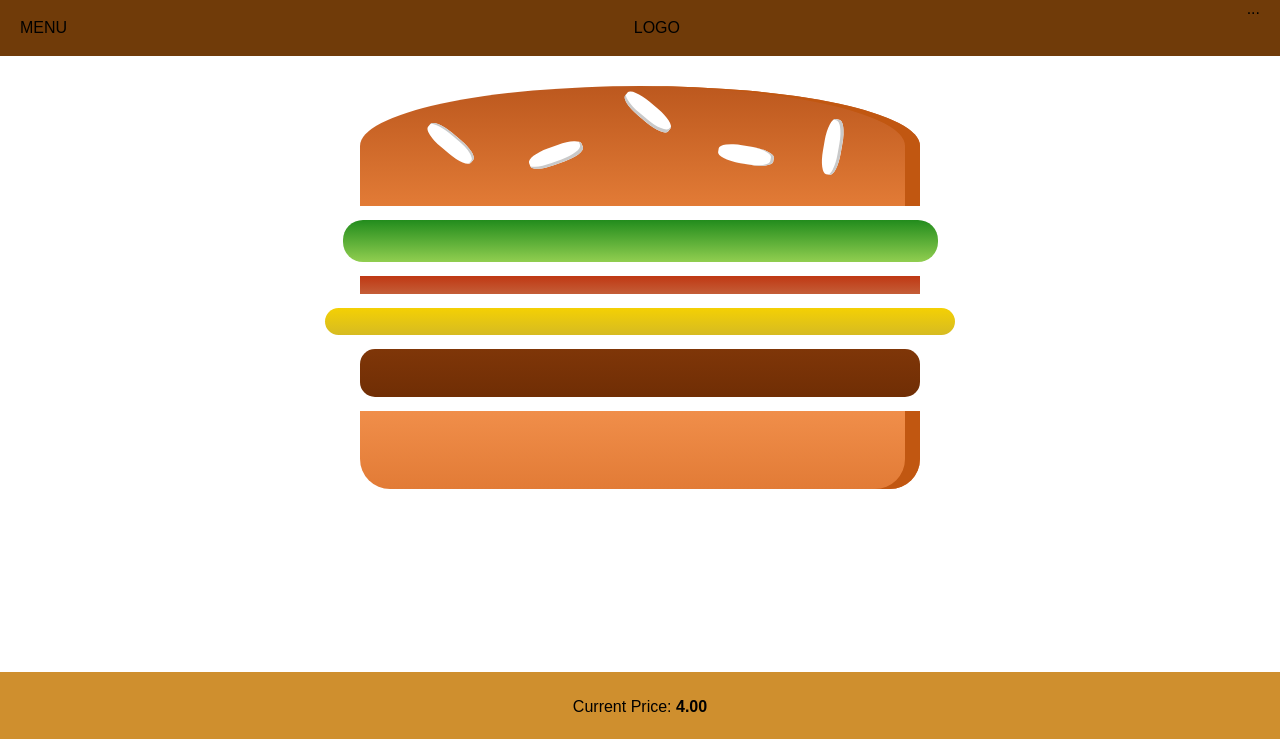
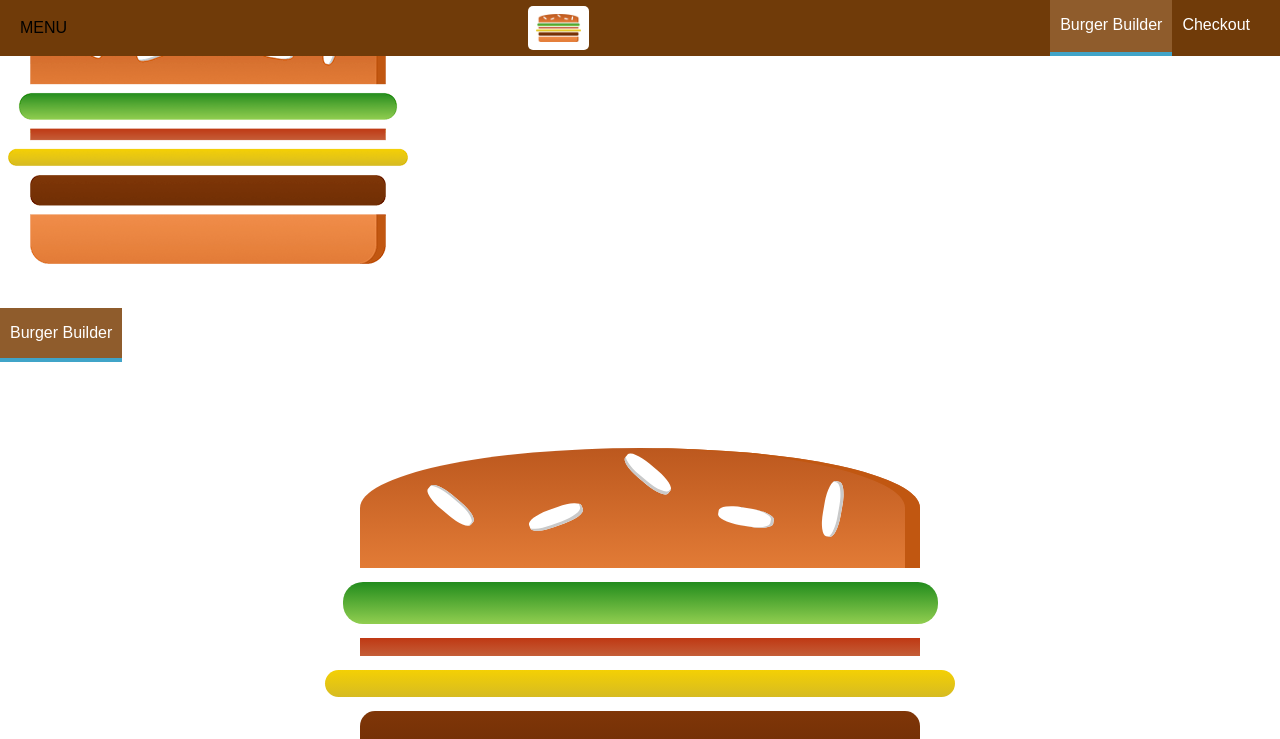
Before and after one commit to cristianvl8/Burger-Builder-REACT, a React app: page / in a window 1280 px wide. Shown: the top 739 px of the page. Built offline with nearby package versions, Linux system fonts and the light colour scheme.

Commit message:
need to fix logo

```diff
--- a/src/components/Layout/Layout.js
+++ b/src/components/Layout/Layout.js
@@ -1,10 +1,12 @@
 import React from 'react'
 import './Layout.css'
+import SideDrawer from '../Navigation//SideDrawer/SideDrawer'
 import Toolbar from '../Navigation/Toolbar/Toolbar'
 
 const layout = ( props ) => (
     <>
-        <Toolbar/>
+        <Toolbar />
+        <SideDrawer/>
         <main className='Content'>
             {props.children}
         </main>
--- /dev/null
+++ b/src/components/Logo/Logo.js
@@ -0,0 +1,14 @@
+import React from 'react'
+import burgerLogo from '../../assets/images/burger-logo.png.png'
+import classes from './Logo.module.css'
+
+const Logo = (props) => (
+
+    <div className={classes.Logo} style={{height: props.height}}>
+        <img src={burgerLogo} alt="MyBurger"></img>
+    </div>
+
+
+)
+
+export default Logo
--- /dev/null
+++ b/src/components/Logo/Logo.module.css
@@ -0,0 +1,14 @@
+.Logo {
+
+
+    background-color: white;
+    padding: 8px;
+    height: 100%;
+    box-sizing: border-box;
+    border-radius: 5px;
+
+}
+
+.Logo img {
+    height: 100%;
+}
--- /dev/null
+++ b/src/components/Navigation/NavigationItems/NavigationItem/NavigationItem.js
@@ -0,0 +1,12 @@
+import React from 'react'
+import classes from './NavigationItem.module.css'
+
+const navigationItem = (props) => (
+
+    <li className={classes.NavigationItem}>
+        <a
+            href={props.link}
+            className={props.active && classes.active}>{props.children}</a></li>
+
+ )
+    export default navigationItem
--- /dev/null
+++ b/src/components/Navigation/NavigationItems/NavigationItem/NavigationItem.module.css
@@ -0,0 +1,52 @@
+.NavigationItem {
+
+margin: 10px 0;
+box-sizing: border-box;
+display: block;
+height: 100%;
+
+}
+
+.NavigationItem a {
+
+color: #8F5C2C;
+text-decoration: none;
+height: 100%;
+padding: 16px 10px;
+box-sizing: border-box;
+display: block;
+
+}
+
+.NavigationItem a:hover,
+.NavigationItem a:active,
+.NavigationItem a.active {
+
+
+    color: #40a4c8
+}
+
+@media (min-width: 500px) {
+    .NavigationItem {
+        margin: 0;
+        display: flex;
+        height: 100%;
+        width: auto;
+        align-items: center;
+    }
+
+    .NavigationItem a {
+        color: white;
+        height: 100%;
+        padding: 16px 10px;
+        border-bottom: 4px solid transparent;
+    }
+
+    .NavigationItem a:hover,
+    .NavigationItem a:active,
+    .NavigationItem a.active {
+        background-color: #8F5C2C;
+        border-bottom: 4px solid #40A4C8;
+        color: white;
+    }
+}
--- /dev/null
+++ b/src/components/Navigation/NavigationItems/NavigationItems.js
@@ -0,0 +1,15 @@
+import React from 'react'
+import classes from './NavigationItems.module.css'
+import NavigationItem from './NavigationItem/NavigationItem'
+
+const navigationItems = () => (
+
+    <ul className={classes.NavigationItems}>
+        <NavigationItem link="/" active={true}>Burger Builder</NavigationItem>
+        <NavigationItem link="/">Checkout</NavigationItem>
+    </ul>
+
+
+)
+
+export default navigationItems
--- /dev/null
+++ b/src/components/Navigation/NavigationItems/NavigationItems.module.css
@@ -0,0 +1,16 @@
+.NavigationItems {
+
+    margin: 0;
+    padding: 0;
+    list-style: none;
+    display:flex;
+    flex-flow: column;
+    align-items: center;
+    height: 100%;
+}
+
+@media (min-width: 500px) {
+    .NavigationItems {
+        flex-flow: row;
+    }
+}
--- /dev/null
+++ b/src/components/Navigation/SideDrawer/SideDrawer.js
@@ -0,0 +1,27 @@
+import React from 'react'
+
+import Logo from '../../Logo/Logo'
+import NavigationItems from '../NavigationItems/NavigationItems'
+import classes from './SideDrawer.module.css'
+
+
+
+const sideDrawer = (props) => {
+
+    return (
+
+        <div className={classes.SideDrawer}>
+            <div className={classes.Logo}>
+            <Logo/>
+            </div>
+            <nav>
+                <NavigationItems/>
+            </nav>
+            </div>
+
+)
+
+
+}
+
+export default sideDrawer
--- /dev/null
+++ b/src/components/Navigation/SideDrawer/SideDrawer.module.css
@@ -0,0 +1,33 @@
+.sideDrawer {
+
+position: fixed;
+width: 280px;
+max-width: 70%;
+height: 100%;
+left: 0;
+top: 0;
+z-index: 200;
+background-color: white;
+padding: 32px 16px;
+box-sizing: border-box;
+transition: transfrom 0.3 ease-out
+
+}
+
+@media (min-width: 500px) {
+    .sideDrawer {
+        display: none;
+    }
+}
+
+.Open {
+    transform: translateX(0);
+}
+.Close {
+    transform: translateX(-100%);
+}
+
+.Logo {
+    height: 11%;
+    margin-bottom: 32px
+}
--- a/src/components/Navigation/Toolbar/Toolbar.js
+++ b/src/components/Navigation/Toolbar/Toolbar.js
@@ -1,13 +1,17 @@
 import React from 'react'
 import classes from './Toolbar.module.css'
+import Logo from '../../Logo/Logo'
+import NavigationItems from '../NavigationItems/NavigationItems'
 
 const Toolbar = (props) => (
 
     <header className={classes.Toolbar}>
         <div>MENU</div>
-        <div>LOGO</div>
-        <nav>
-            ...
+        <div className={classes.Logo}>
+           <Logo />
+        </div>
+        <nav className={classes.DesktopOnly}>
+            <NavigationItems />
         </nav>
     </header>
 
--- a/src/components/Navigation/Toolbar/Toolbar.module.css
+++ b/src/components/Navigation/Toolbar/Toolbar.module.css
@@ -17,3 +17,13 @@
 
     height: 100%;
 }
+
+.Logo {
+    height: 80%;
+}
+
+@media (max-width: 499px) {
+    .DesktopOnly {
+        display: none;
+    }
+}
```
Also changed, not shown: src/assets/images/burger-logo.png.png (added).
